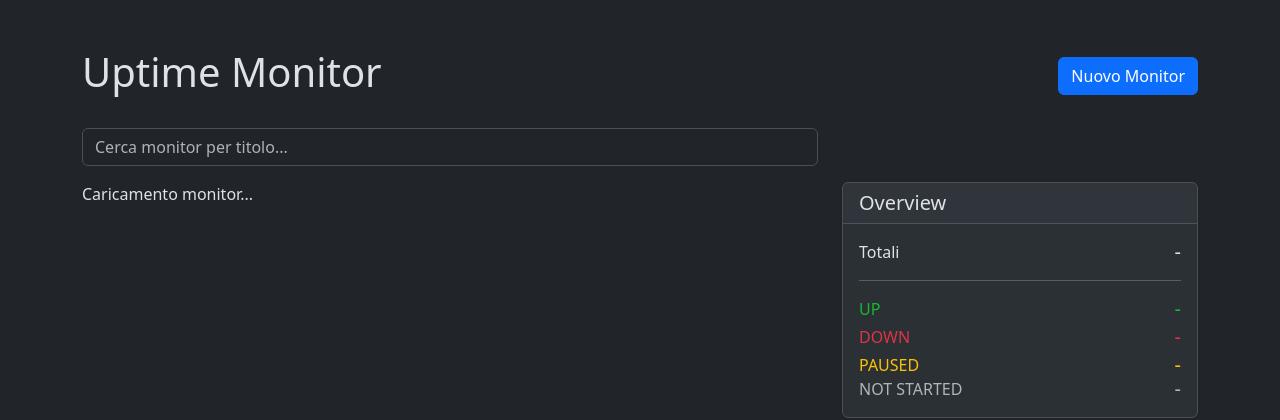
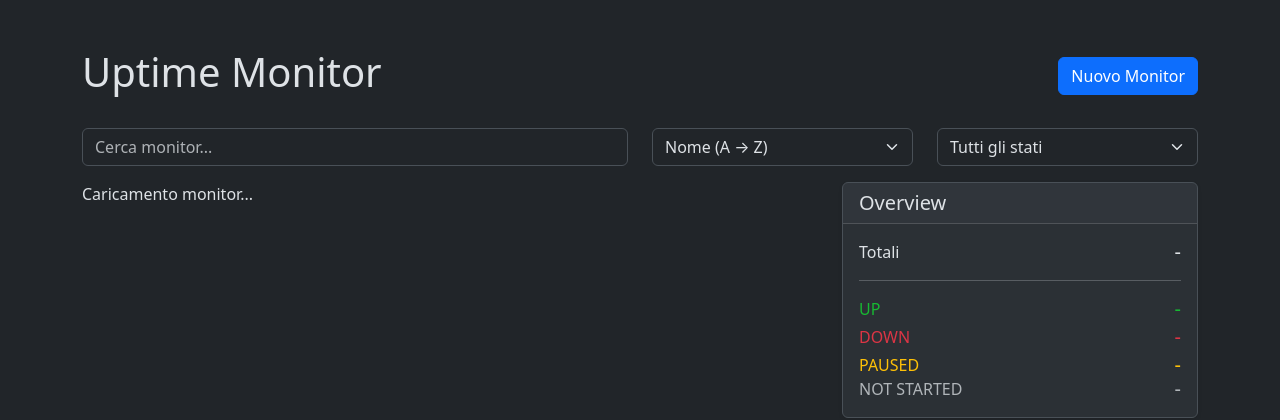
Before and after one commit to projectsrl-git/uptime-monitor, a Django app: page / in a window 1280 px wide. Shown: the top 420 px of the page. Run offline with Django 5.2, Linux system fonts and the light colour scheme; data that the repository does not hold is empty.

Commit message:
Add ordering and status filter options to the homepage

```diff
--- a/frontend/templates/homepage.html
+++ b/frontend/templates/homepage.html
@@ -16,17 +16,36 @@ Dashboard
         </button>
     </div>
 
-    <!-- barra di ricerca -->
-    <div class="row mb-3">
-        <div class="col-lg-8">
-            <div class="input-group">
+    <div class="row mb-3 align-items-center">
+        <!-- ricerca -->
+        <div class="col-lg-6">
             <input
                 type="text"
                 id="search-monitor"
                 class="form-control"
-                    placeholder="Cerca monitor per titolo..."
+                placeholder="Cerca monitor..."
             >
         </div>
+
+        <div class="col-lg-3">
+            <!-- ordinamento -->
+            <select id="ordering-monitor" class="form-select">
+                <option value="name">Nome (A → Z)</option>
+                <option value="-status">Status (DOWN prima)</option>
+                <option value="status">Status (UP prima)</option>
+                <option value="-created_at">Più recenti</option>
+            </select>
+        </div>
+
+        <!-- filtri -->
+        <div class="col-lg-3">
+            <select id="status-filter" class="form-select">
+                <option value="">Tutti gli stati</option>
+                <option value="up">UP</option>
+                <option value="down">DOWN</option>
+                <option value="paused">PAUSED</option>
+                <option value="not_started">NOT STARTED</option>
+            </select>
         </div>
     </div>
 
```
Also changed, not shown: frontend/static/js/homepage.js (+33 -15 lines). Lines whose indentation alone changed are shown as unchanged.
